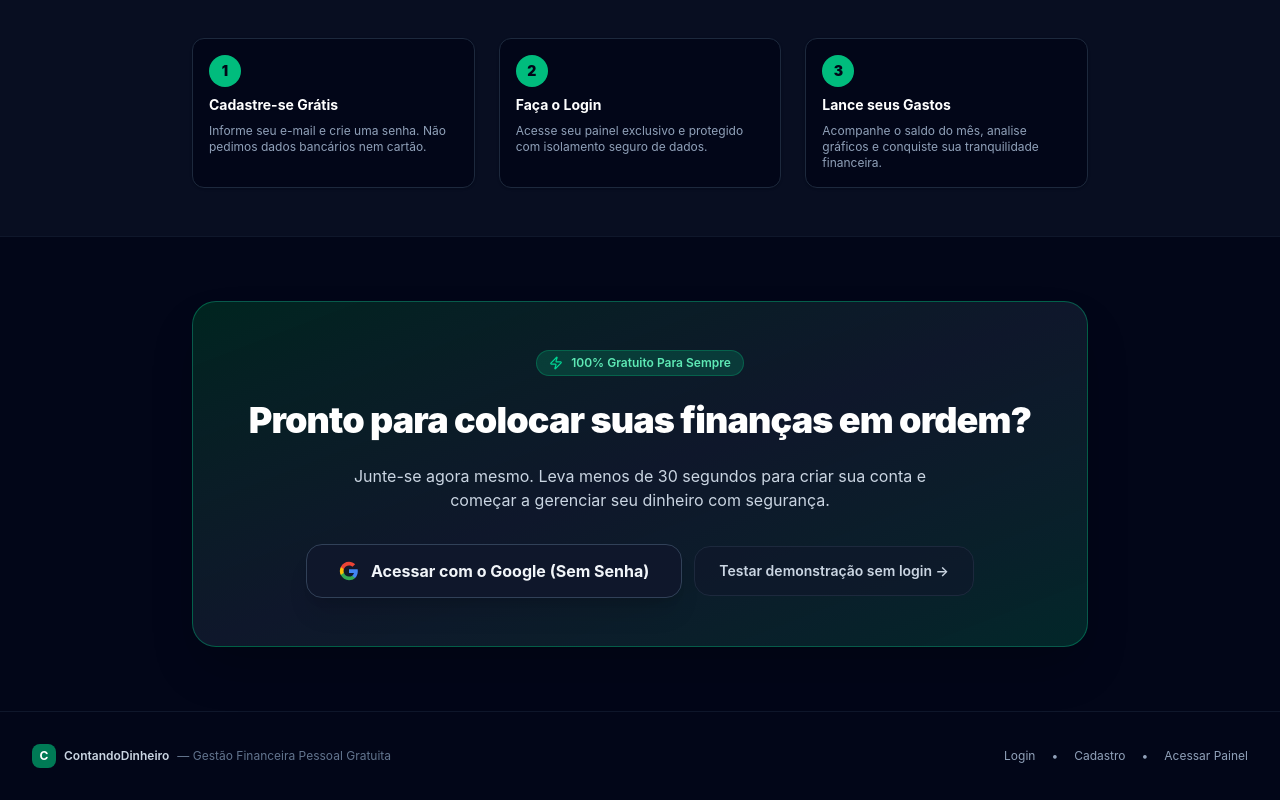
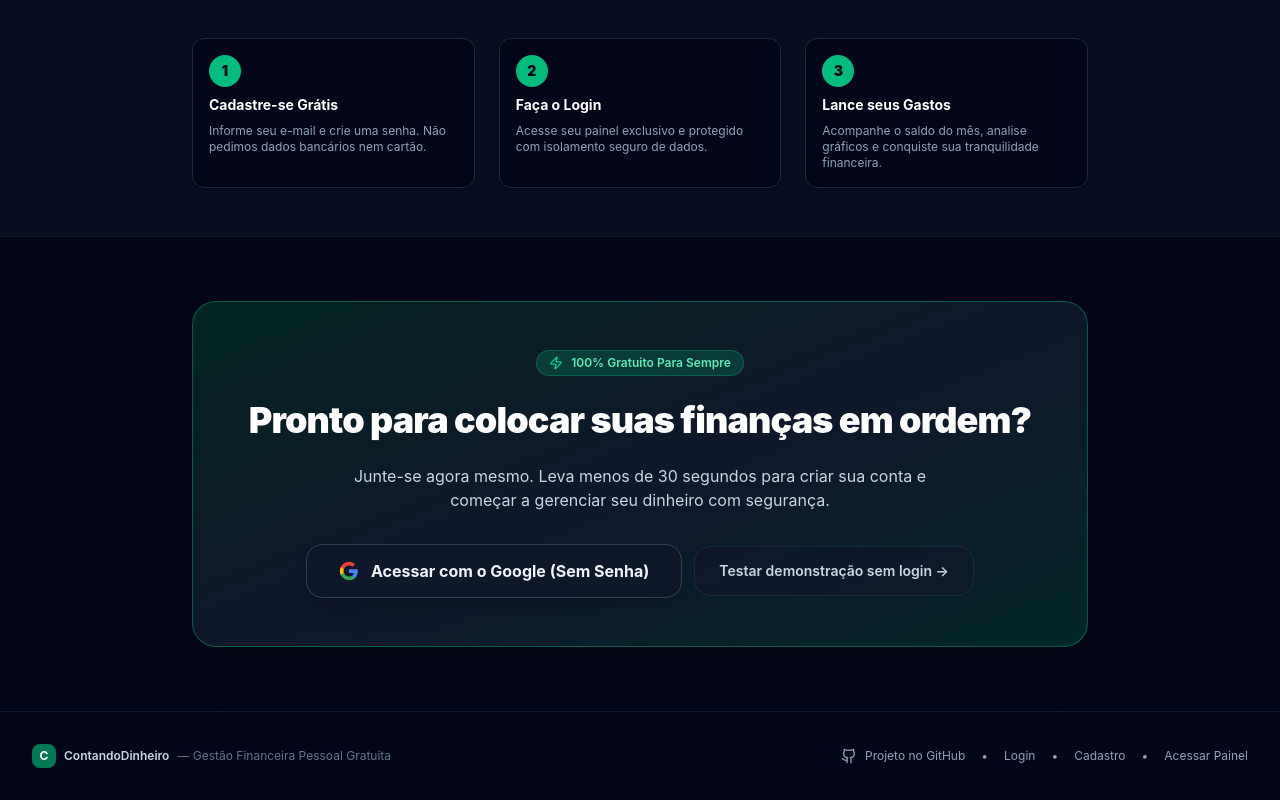
Before and after one commit to jonasnunees/ContandoDinheiro, a React (Vite) app: page / in a window 1280 px wide. Shown: the part 1908-2708 px from the top of the page. Built offline with nearby package versions, Linux system fonts and the light colour scheme; no server answers.

Commit message:
feat: adiciona link e ícone do GitHub nos rodapés
Inclui o link do repositório na página de apresentação e no painel, com abertura em nova aba e suporte à acessibilidade.

```diff
--- a/src/App.tsx
+++ b/src/App.tsx
@@ -18,7 +18,8 @@ import {
   LayoutDashboard,
   ListOrdered,
   PieChart,
-  Home
+  Home,
+  Github
 } from 'lucide-react';
 
 export default function App() {
@@ -271,6 +272,16 @@ function AccountWorkspace({ user, sessionError, onLogout }: { user: AppUser; ses
       <footer className="border-t border-slate-200 dark:border-slate-900 bg-white dark:bg-slate-950 py-6 px-4 text-center text-xs text-slate-500 transition-colors">
         <div className="max-w-7xl mx-auto flex flex-col sm:flex-row items-center justify-between gap-3">
           <p>ContandoDinheiro — Sistema de Gestão Financeira com Supabase & PWA</p>
+          <a
+            href="https://github.com/jonasnunees/ContandoDinheiro"
+            target="_blank"
+            rel="noopener noreferrer"
+            className="inline-flex items-center gap-2 rounded text-slate-600 dark:text-slate-400 hover:text-emerald-600 dark:hover:text-emerald-400 transition focus-visible:outline-2 focus-visible:outline-offset-4 focus-visible:outline-emerald-600"
+            aria-label="Projeto no GitHub (abre em uma nova aba)"
+          >
+            <Github className="w-4 h-4 shrink-0" aria-hidden="true" />
+            Projeto no GitHub
+          </a>
         </div>
       </footer>
 
--- a/src/components/LandingPage.tsx
+++ b/src/components/LandingPage.tsx
@@ -11,7 +11,8 @@ import {
   Wallet,
   Menu,
   X,
-  LogOut
+  LogOut,
+  Github
 } from 'lucide-react';
 import { PWAInstallButton } from './PWAInstallButton';
 import { ThemeToggle } from './ThemeToggle';
@@ -487,7 +488,18 @@ export const LandingPage: React.FC<LandingPageProps> = ({
             <span>— Gestão Financeira Pessoal Gratuita</span>
           </div>
 
-          <div className="flex items-center gap-4 text-slate-500 dark:text-slate-400">
+          <div className="flex flex-wrap items-center justify-center gap-4 text-slate-500 dark:text-slate-400">
+            <a
+              href="https://github.com/jonasnunees/ContandoDinheiro"
+              target="_blank"
+              rel="noopener noreferrer"
+              className="inline-flex items-center gap-2 rounded hover:text-emerald-600 dark:hover:text-emerald-400 transition focus-visible:outline-2 focus-visible:outline-offset-4 focus-visible:outline-emerald-600"
+              aria-label="Projeto no GitHub (abre em uma nova aba)"
+            >
+              <Github className="w-4 h-4 shrink-0" aria-hidden="true" />
+              Projeto no GitHub
+            </a>
+            <span aria-hidden="true">•</span>
             <button
               onClick={onOpenLogin}
               className="hover:text-emerald-600 dark:hover:text-emerald-400 transition cursor-pointer"
```
